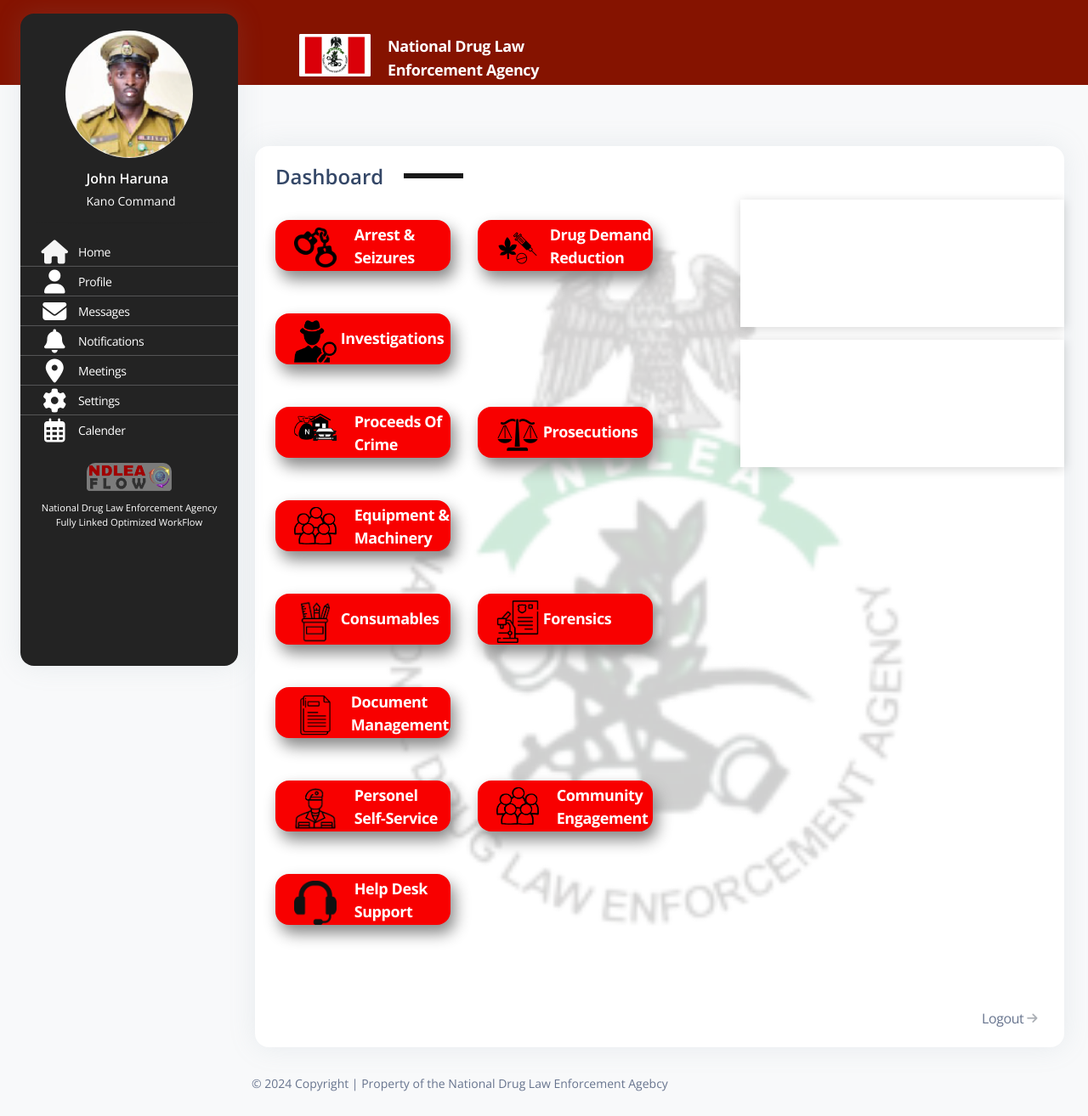
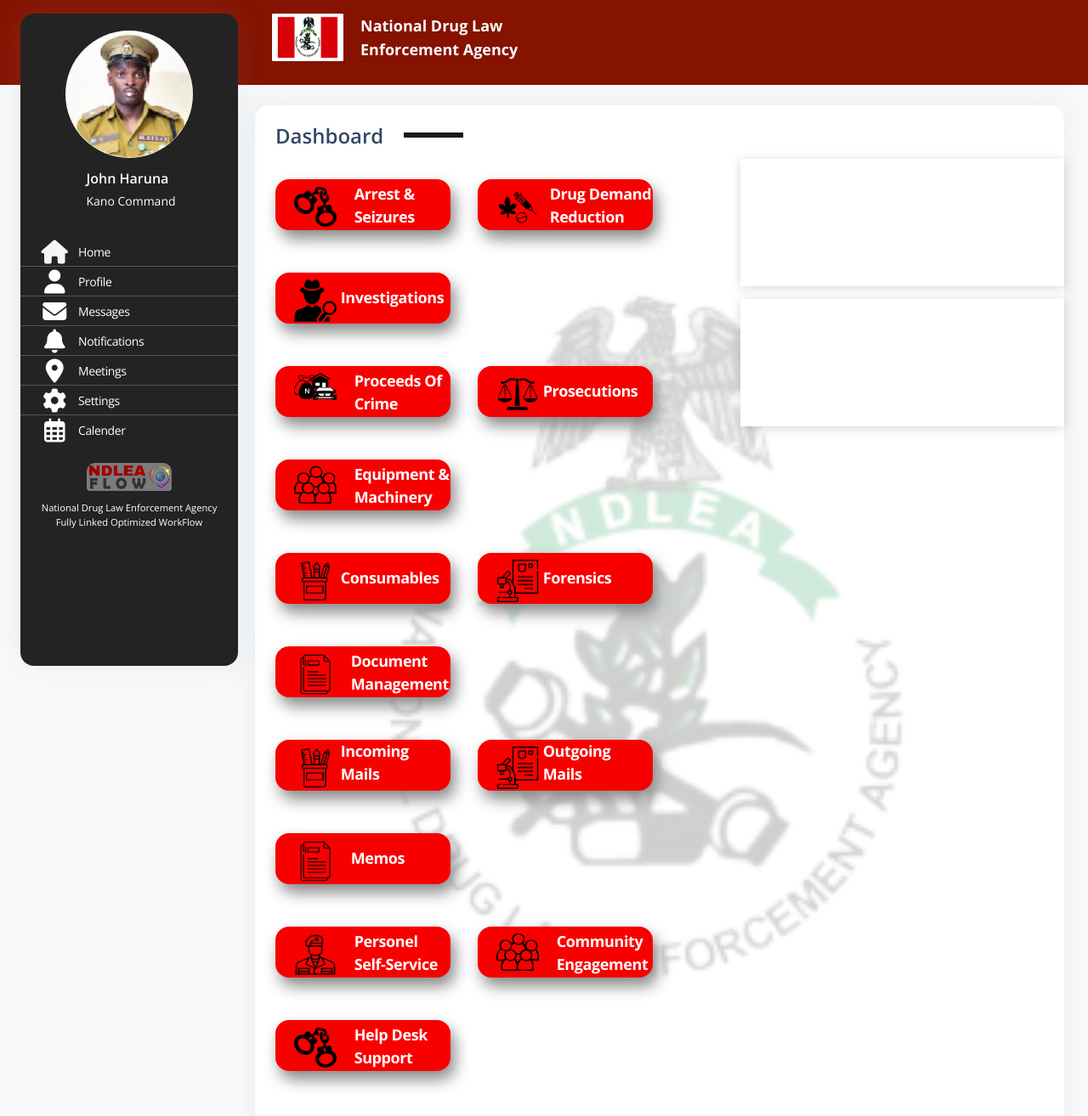
Before and after one commit to kolozjnr/Dashboard, a website: page build/index.html in a window 1280 px wide. Shown: the top 1314 px of the page at 85% size. Before the commit the page ends 1286 px from the top, so only its background shows below. Drawn offline with nearby package versions, Linux system fonts and the light colour scheme; a script that the page names is missing; files whose address does not match are found by name.

Commit message:
fixed navbar on small screen index.html

```diff
--- a/build/index.html
+++ b/build/index.html
@@ -45,10 +45,14 @@
     <div class="absolute w-full bg-blue-500 dark:hidden min-h-32 h-32 mb-20" style="height: 100px; background: #851300;"></div>
 
     <aside class="fixed inset-y-0 flex-wrap items-center overflow-y-auto justify-between block w-full p-0 my-4 antialiased transition-transform duration-200 -translate-x-full bg-white border-0 shadow-xl dark:shadow-none dark:bg-slate-850 xl:ml-6 max-w-64 ease-nav-brand z-990 rounded-2xl xl:left-0 xl:translate-x-0" style="background-color: #232323; color: #fff;" aria-expanded="false">
+      <i class="absolute top-0 right-0 p-4 opacity-50 cursor-pointer fas fa-times dark:text-white text-slate-400 xl:hidden" sidenav-close></i>
+      <!-- <a class="block px-8 py-6 m-0 text-sm whitespace-nowrap dark:text-white text-slate-700" href="https://demos.creative-tim.com/argon-dashboard-tailwind/pages/dashboard.html" target="_blank"> -->
       <div class="flex justify-center pt-5 items-center">
         <img class="rounded-full" width="150" height="150" src="../build/assets/img/dp.png" alt="">
         <span class="top-5 left-7 absolute  w-3.5 h-3.5 bg-green-400 border-2 border-white dark:border-gray-800 rounded-full"></span>
+
     </div>
+
       <div class="h-19 flex justify-center items-center">
           <span class="ml-1 font-semibold transition-all duration-200 ease-nav-brand">John Haruna <br>
             <span class="text-sm text-center -pt-3 font-normal">Kano Command</span> </span>
@@ -144,16 +148,15 @@
 
     <main class="relative h-full max-h-screen transition-all duration-200 ease-in-out xl:ml-68 rounded-xl">
       <!-- Navbar -->
-      <nav class="relative flex flex-wrap items-center justify-between px-0 py-2 mx-6 transition-all ease-in shadow-none duration-250 rounded-2xl lg:flex-nowrap lg:justify-start" navbar-main navbar-scroll="false">
+      <div class="relative flex flex-wrap items-center justify-between px-0 py-2 mx-6 transition-all ease-in shadow-none duration-250 rounded-2xl lg:flex-nowrap lg:justify-start" navbar-main navbar-scroll="false">
         <div class="flex items-center justify-between w-full px-4 py-1 mx-auto flex-wrap-inherit">
-          <nav>
+
             <!-- breadcrumb -->
             <ol class="flex flex-wrap pt-1 mr-12 bg-transparent rounded-lg sm:mr-16">
               <!-- <li class="text-sm leading-normal">
                 <a class="text-white opacity-50" href="javascript:;">Pages</a>
               </li> -->
-              <i class="absolute top-0 right-0 p-4 opacity-50 cursor-pointer fas fa-times dark:text-white text-slate-400 xl:hidden" sidenav-close></i>
-        <a class="block px-8 py-6 m-0 text-sm whitespace-nowrap dark:text-white text-slate-700" href="https://demos.creative-tim.com/argon-dashboard-tailwind/pages/dashboard.html" target="_blank">
+
           <div class="flex w-24">
 
               <img src="./assets/img/Asset.png" height="40" width="100" class="px-2 inline h-full max-w-full transition-all duration-200 dark:hidden ease-nav-brand max-h-12" alt="main_logo" />
@@ -167,12 +170,11 @@
               <!-- <li class="text-sm pl-2 capitalize leading-normal text-white before:float-left before:pr-2 before:text-white before:content-['/']" aria-current="page">Dashboard</li>
             </ol> -->
             <!-- <h6 class="mb-0 font-bold text-white capitalize">Dashboard</h6> -->
-          </nav>
 
-          <div class="flex items-center mt-2 grow sm:mt-0 sm:mr-6 md:mr-0 lg:flex lg:basis-auto">
+
 
           </div>
-            <ul class="flex flex-row justify-end pl-0 mb-0 list-none md-max:w-full">
+          <ul class="flex flex-row justify-end pl-0 mb-5 -py-6 list-none md-max:w-full">
             <li class="flex items-center pl-4 xl:hidden">
               <a href="javascript:;" class="block p-0 text-sm text-white transition-all ease-nav-brand" sidenav-trigger>
                 <div class="w-4.5 overflow-hidden">
@@ -183,9 +185,6 @@
               </a>
             </li>
           </ul>
-              </li>
-            </ul>
-          </div>
         </div>
       </nav>
 
@@ -474,9 +473,9 @@
         </div>
 
         <!-- row 1.3-->
-        <!-- <div class="flex flex-wrap -mx-3"> -->
+        <div class="flex flex-wrap -mx-3">
           <!-- card1 -->
-          <!-- <div class="w-full max-w-full px-3 mb-6 sm:w-1/2 sm:flex-none xl:mb-10 xl:w-1/4 nCard">
+          <div class="w-full max-w-full px-3 mb-6 sm:w-1/2 sm:flex-none xl:mb-10 xl:w-1/4 nCard">
             <a href="./pages/create-report.html">
             <div class="relative flex flex-col min-w-0 break-words bg-white shadow-xl dark:bg-slate-850 dark:shadow-dark-xl rounded-2xl bg-clip-border Custcard">
               <div class="flex-auto">
@@ -484,6 +483,7 @@
 
                   <div class="text-right basis-1/3">
                     <div class="inline-block w-12 h-12 text-center rounded-circle ">
+                      <!-- <i class="fa-solid fa-handcuffs fa-rotate-90 fa-2xl pt-5" style="color: #0d0d0d;"></i> -->
                       <img src="./assets/img/CONSUMABLES.png" width="50" height="45"  class="dashIcon" alt="">
                     </div>
                   </div>
@@ -496,10 +496,10 @@
               </div>
             </div>
           </a>
-          </div> -->
+          </div>
 
           <!-- card2 -->
-          <!-- <div class="w-full max-w-full px-3 mb-6 sm:w-1/2 sm:flex-none xl:mb-10 xl:w-1/4 nCard">
+          <div class="w-full max-w-full px-3 mb-6 sm:w-1/2 sm:flex-none xl:mb-10 xl:w-1/4 nCard">
             <a href="./pages/create-report.html">
             <div class="relative flex flex-col min-w-0 break-words bg-white shadow-xl dark:bg-slate-850 dark:shadow-dark-xl rounded-2xl bg-clip-border Custcard">
               <div class="flex-auto">
@@ -507,6 +507,7 @@
 
                   <div class="text-right basis-1/3">
                     <div class="inline-block w-12 h-12 text-center rounded-circle ">
+                      <!-- <i class="fa-solid fa-handcuffs fa-rotate-90 fa-2xl pt-5" style="color: #0d0d0d;"></i> -->
                       <img src="./assets/img/forensics.png" width="50" height="45"  class="dashIcon" alt="">
                     </div>
                   </div>
@@ -519,11 +520,11 @@
               </div>
             </div>
           </a>
-          </div> -->
+          </div>
 
 
           <!-- card 3 -->
-          <!-- <div class="w-full max-w-full px-3 mb-6 sm:w-1/2 sm:flex-none xl:mb-10 xl:w-1/4 nCard">
+          <div class="w-full max-w-full px-3 mb-6 sm:w-1/2 sm:flex-none xl:mb-10 xl:w-1/4 nCard">
             <a href="./pages/create-report.html">
             <div class="relative flex flex-col min-w-0 break-words bg-white shadow-xl dark:bg-slate-850 dark:shadow-dark-xl rounded-2xl bg-clip-border Custcard">
               <div class="flex-auto">
@@ -531,6 +532,7 @@
 
                   <div class="text-right basis-1/3">
                     <div class="inline-block w-12 h-12 text-center rounded-circle ">
+                      <!-- <i class="fa-solid fa-handcuffs fa-rotate-90 fa-2xl pt-5" style="color: #0d0d0d;"></i> -->
                       <img src="./assets/img/DOCUMENT.png" width="50" height="45"  class="dashIcon" alt="">
                     </div>
                   </div>
@@ -544,7 +546,7 @@
             </div>
           </a>
           </div>
-        </div> -->
+        </div>
 
         <!-- row 1.5-->
         <div class="flex flex-wrap -mx-3">
@@ -608,7 +610,7 @@
                   <div class="text-right basis-1/3">
                     <div class="inline-block w-12 h-12 text-center rounded-circle ">
                       <!-- <i class="fa-solid fa-handcuffs fa-rotate-90 fa-2xl pt-5" style="color: #0d0d0d;"></i> -->
-                      <img src="./assets/img/SUPPORT ICON-01.png" width="50" height="45"  class="dashIcon" alt="">
+                      <img src="./assets/img/arrest.png" width="50" height="45"  class="dashIcon" alt="">
                     </div>
                   </div>
                   <div class="flex-none w-2/3 max-w-full px-3">
@@ -628,8 +630,8 @@
         </div>
       </div> -->
     </div>
-    <div class="w-2/5">
-      <div class="">
+    <div class="w-2/5 grid h-screen grid-cols-1 lg:grid-cols-2">
+      <div class="hidden lg:block">
           <div class="bg-white shadow-lg overflow-hidden " style="margin-bottom: 15px;">
             <div class="mb-3.5">
               <canvas id="myChart"></canvas>
@@ -678,6 +680,8 @@
 
       </div>
     </div>
+
+
   </body>
   <!-- plugin for charts  -->
   <script src="./assets/js/plugins/chartjs.min.js" async></script>
@@ -685,7 +689,7 @@
   <!-- <script src="https://cdnjs.cloudflare.com/ajax/libs/Chart.js/4.4.0/chart.min.js" integrity="sha512-7U4rRB8aGAHGVad3u2jiC7GA5/1YhQcQjxKeaVms/bT66i3LVBMRcBI9KwABNWnxOSwulkuSXxZLGuyfvo7V1A==" crossorigin="anonymous" referrerpolicy="no-referrer"></script> -->
   <!-- plugin for scrollbar  -->
   <script src="./assets/js/plugins/perfect-scrollbar.min.js" async></script>
-  <script src="./argon-dashboard-tailwind.js?v=1.0.1" async></script>
+  <script src="./assets/js/argon-dashboard-tailwind.js?v=1.0.1" async></script>
   <script src="https://cdn.jsdelivr.net/npm/chart.js"></script>
 
   <script>
```
Lines whose indentation alone changed are shown as unchanged.
